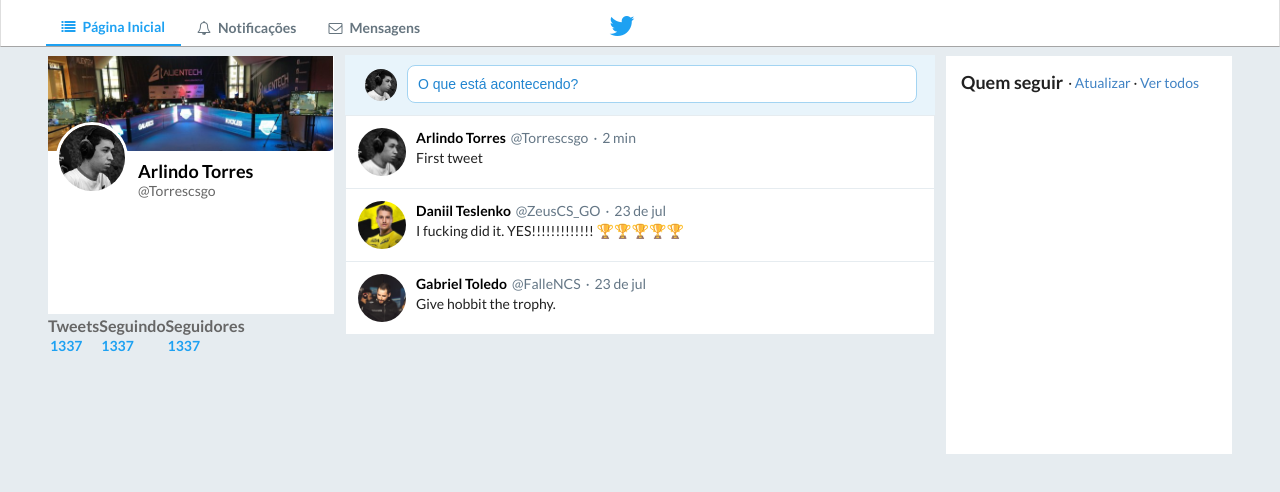
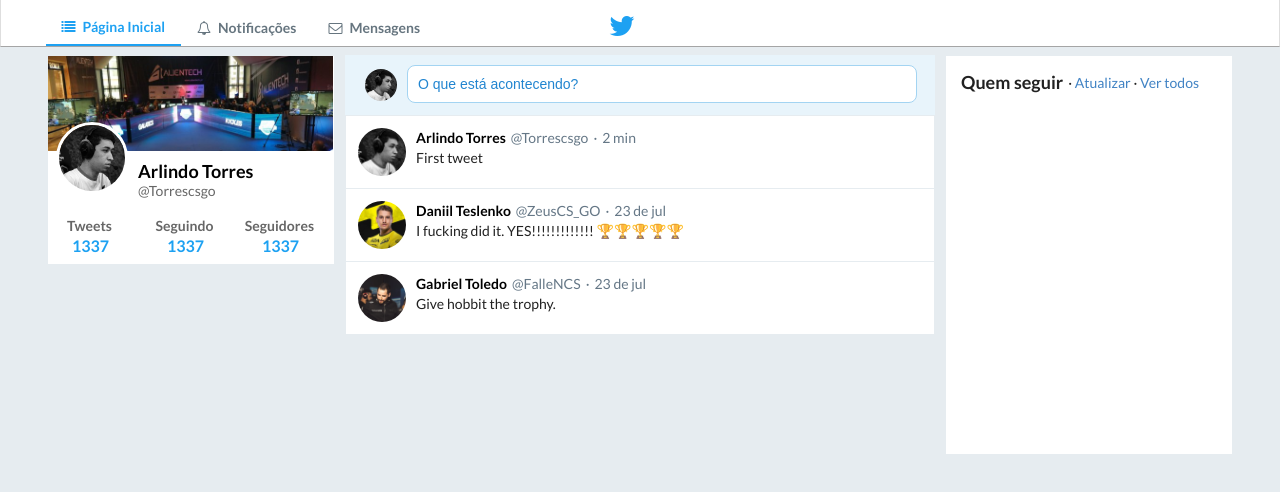
Before and after one commit to toyeebgodo/twitter-clone-react-gql, a React (Create React App) app in the folder client/: page / in a window 1280 px wide. Shown: the top 492 px of the page. Built offline with nearby package versions, Linux system fonts and the light colour scheme.

Commit message:
Fixed user stats positioning

```diff
--- a/client/src/components/App.css
+++ b/client/src/components/App.css
@@ -18,7 +18,7 @@
 .left-block {
   display: flex;
   width: 288px;
-  height: 260px;
+  height: 210px;
   background: #fff;
   padding: 0px;
   border: 1px solid #e6ecf0;
--- a/client/src/components/UserInfo/UserInfo.css
+++ b/client/src/components/UserInfo/UserInfo.css
@@ -3,7 +3,7 @@
   display: flex;
   flex-wrap: wrap;
   width: 100%;
-  height: 160px;
+  height: 50px;
 }
 
 .user-banner {
@@ -32,6 +32,7 @@
     display: flex;
     flex-direction: column;
     width: 210px;
+    height: 50px;
 }
 
 .user-fullname {
@@ -49,40 +50,43 @@
   top: 5px;
   left: 18px;
   color: #666;
-
 }
 
 .stats-fullname:hover {
   text-decoration: underline;
 }
 
+.all-stats {
+  display: flex;
+  flex-direction: row;
+}
+
 .stats-container {
   display: flex;
   flex-direction: column;
+  flex: 1;
+  padding-top: 10px;
+  padding-bottom: 10px;
+  padding-right: 12px;
 }
-
 
 .stats-title {
   color: #666;
-  font-weight: bold;
-  font-size: 16px;
+  font-weight: 800;
+  text-align: center;
+  font-size: 14px;
   position: relative;
-
+  cursor: pointer;
+}
+.stats-title:hover {
+  color: #1da1f2;
 }
 
 .stats-number {
   color: #1da1f2;
   font-weight: bold;
+  text-align: center;
+  font-size: 16px;
   margin-left: 2px;
   cursor: pointer;
 }
-
-.stats-number:hover {
-  text-decoration: underline;
-}
-
-.all-stats {
-  display: flex;
-  flex-direction: row;
-
-}
```
